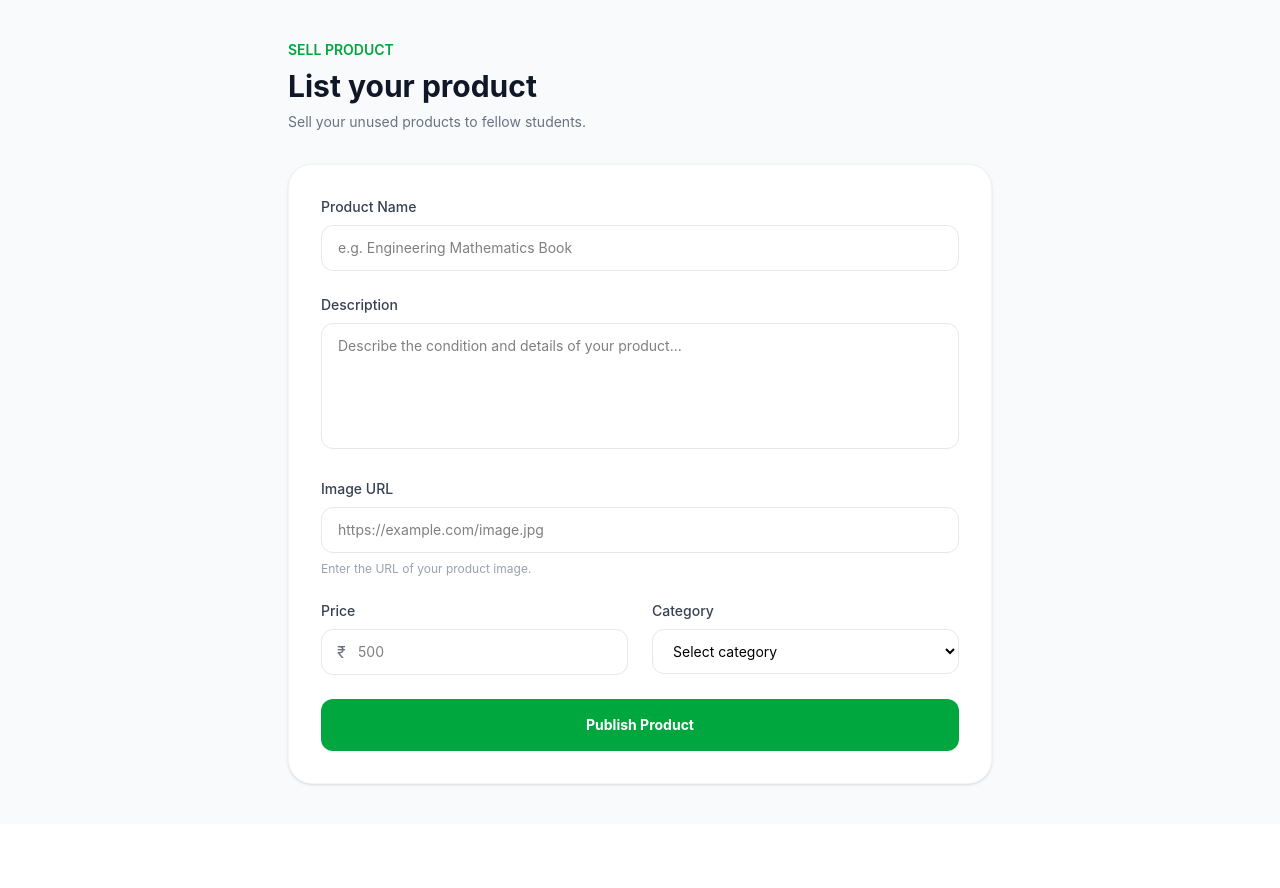
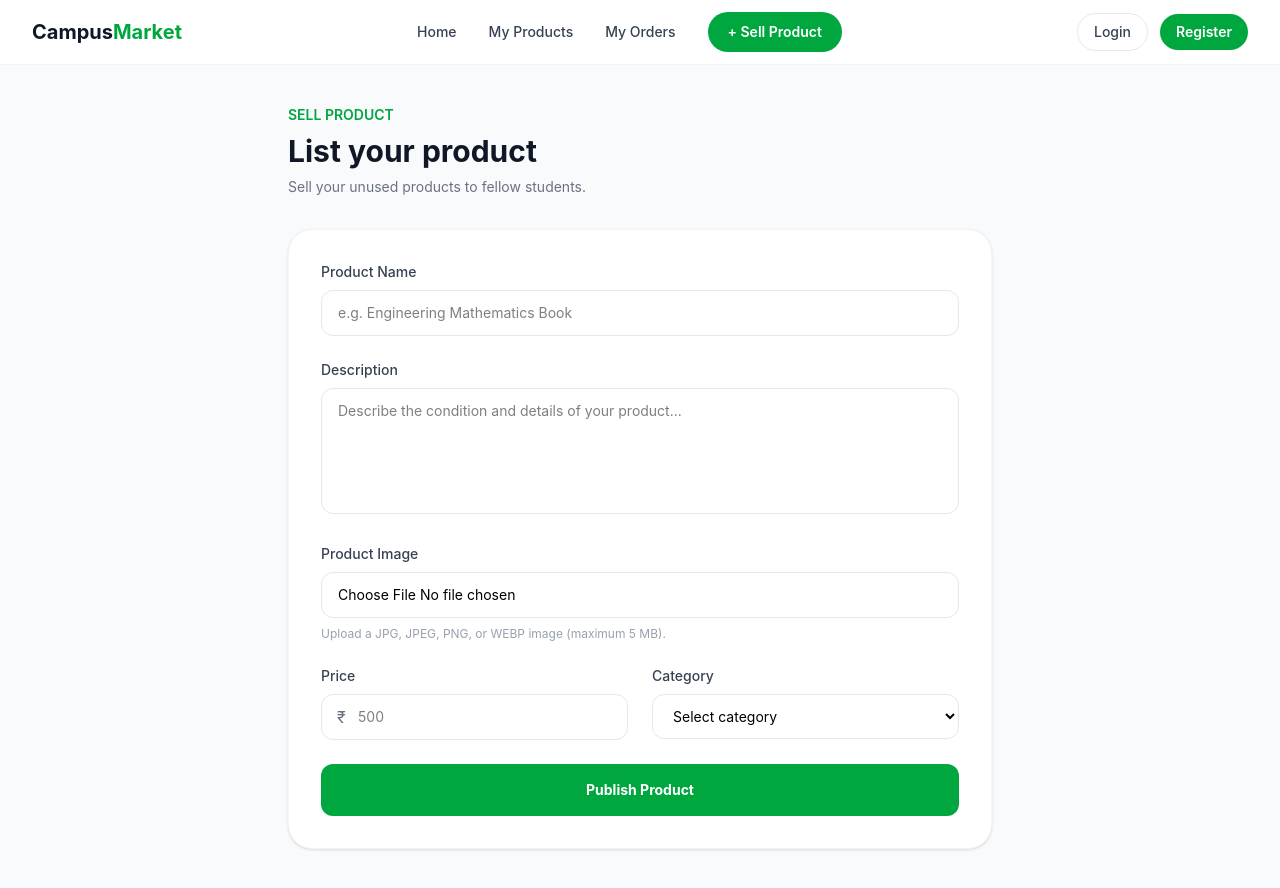
Before and after one commit to ganesh-ram-droid/StudentMarketPlace-Task, a React app in the folder frontend/: page /add-product in a window 1280 px wide. Before the commit the page ends 824 px from the top, so only its background shows below. Built offline with nearby package versions, Linux system fonts and the light colour scheme; the HTML template or start-up script is replaced by a standard one.

Commit message:
NavBar Added to AddProduct.jsx

```diff
--- a/frontend/Pages/AddProduct.jsx
+++ b/frontend/Pages/AddProduct.jsx
@@ -1,4 +1,5 @@
 import { useState } from "react";
+import Navbar from "../src/Components/NavBar";
 
 const categories = [
   "Books",
@@ -16,7 +17,7 @@ const categories = [
 const AddProduct = () => {
   const [title, setTitle] = useState("");
   const [description, setDescription] = useState("");
-  const [image, setImage] = useState("");
+  const [image, setImage] = useState(null);
   const [price, setPrice] = useState("");
   const [category, setCategory] = useState("");
 
@@ -30,20 +31,27 @@ const AddProduct = () => {
       setLoading(true);
       setError("");
 
+      const token = localStorage.getItem("token");
+
+      if (!token) {
+        throw new Error("Please log in to publish a product");
+      }
+
+      const formData = new FormData();
+      formData.append("title", title);
+      formData.append("description", description);
+      formData.append("image", image);
+      formData.append("price", price);
+      formData.append("category", category);
+
       const response = await fetch(
-        "http://localhost:3000/api/products",
+        "http://localhost:5000/api/products",
         {
           method: "POST",
           headers: {
-            "Content-Type": "application/json",
+            Authorization: `Bearer ${token}`,
           },
-          body: JSON.stringify({
-            title,
-            description,
-            image,
-            price: Number(price),
-            category,
-          }),
+          body: formData,
         }
       );
 
@@ -70,6 +78,7 @@ const AddProduct = () => {
 
   return (
     <div className="min-h-screen bg-gray-50">
+      <Navbar/>
 
       <main className="mx-auto max-w-3xl px-4 py-10 sm:px-6 lg:px-8">
 
@@ -129,20 +138,19 @@ const AddProduct = () => {
 
             <div>
               <label className="mb-2 block text-sm font-medium text-gray-700">
-                Image URL
+                Product Image
               </label>
 
               <input
-                type="text"
-                value={image}
-                onChange={(e) => setImage(e.target.value)}
-                placeholder="https://example.com/image.jpg"
+                type="file"
+                accept="image/jpeg,image/png,image/webp"
+                onChange={(e) => setImage(e.target.files?.[0] || null)}
                 required
                 className="w-full rounded-xl border border-gray-200 px-4 py-3 text-sm outline-none focus:border-green-500 focus:ring-4 focus:ring-green-100"
               />
 
               <p className="mt-2 text-xs text-gray-400">
-                Enter the URL of your product image.
+                Upload a JPG, JPEG, PNG, or WEBP image (maximum 5 MB).
               </p>
             </div>
 
```
